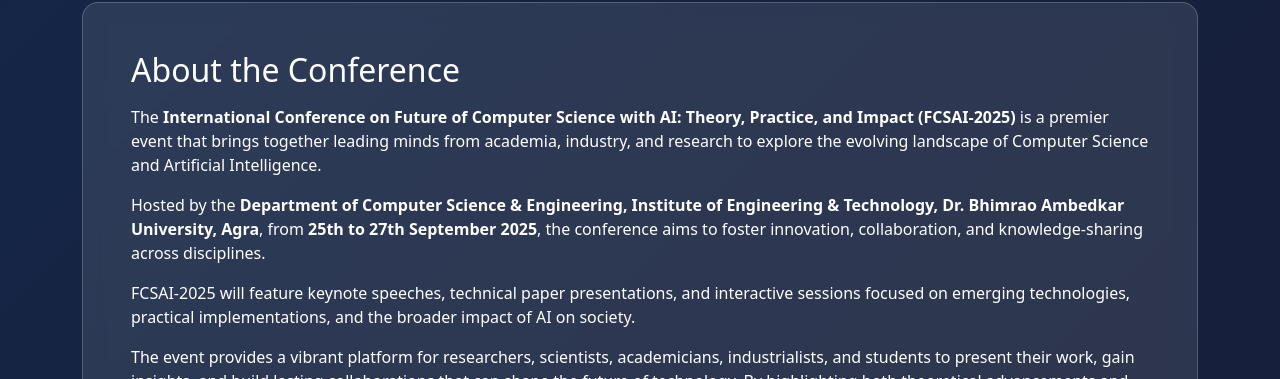
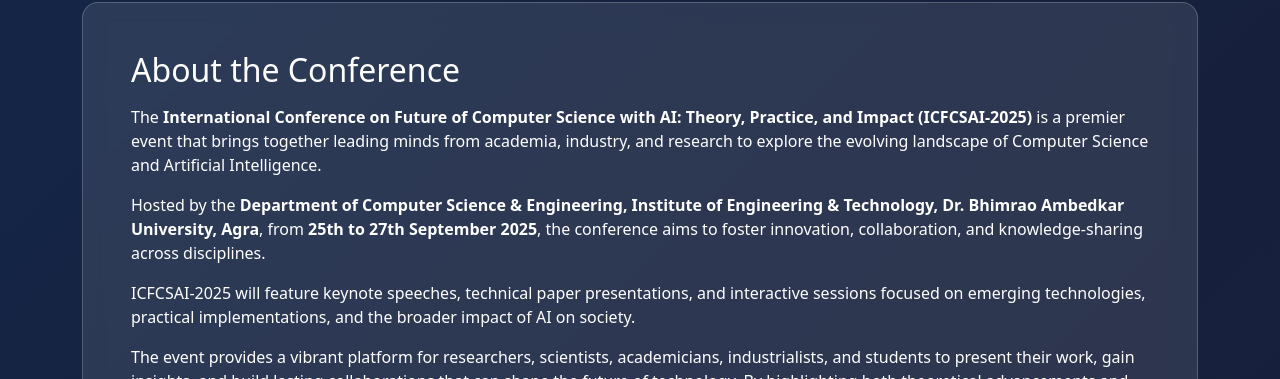
Before and after one commit to kamalexe/iet-confrence, a React (Vite) app: page / in a window 1280 px wide. Shown: the part 790-1169 px from the top of the page. Built offline with nearby package versions, Linux system fonts and the light colour scheme.

Commit message:
FCSAI->ICFCSAI

```diff
--- a/src/screens/HomeScreen.jsx
+++ b/src/screens/HomeScreen.jsx
@@ -70,13 +70,13 @@
         <div className="bg-glass p-5">
           <h2 className="mb-3">About the Conference</h2>
           <p className="mb-3">
-            The <strong>International Conference on Future of Computer Science with AI: Theory, Practice, and Impact (FCSAI-2025)</strong> is a premier event that brings together leading minds from academia, industry, and research to explore the evolving landscape of Computer Science and Artificial Intelligence.
+            The <strong>International Conference on Future of Computer Science with AI: Theory, Practice, and Impact (ICFCSAI-2025)</strong> is a premier event that brings together leading minds from academia, industry, and research to explore the evolving landscape of Computer Science and Artificial Intelligence.
           </p>
           <p className="mb-3">
             Hosted by the <strong>Department of Computer Science & Engineering, Institute of Engineering & Technology, Dr. Bhimrao Ambedkar University, Agra</strong>, from <strong>25th to 27th September 2025</strong>, the conference aims to foster innovation, collaboration, and knowledge-sharing across disciplines.
           </p>
           <p className="mb-3">
-            FCSAI-2025 will feature keynote speeches, technical paper presentations, and interactive sessions focused on emerging technologies, practical implementations, and the broader impact of AI on society.
+          ICFCSAI-2025 will feature keynote speeches, technical paper presentations, and interactive sessions focused on emerging technologies, practical implementations, and the broader impact of AI on society.
           </p>
           <p className="mb-4">
             The event provides a vibrant platform for researchers, scientists, academicians, industrialists, and students to present their work, gain insights, and build lasting collaborations that can shape the future of technology. By highlighting both theoretical advancements and real-world applications, the conference is committed to driving impactful research and inspiring the next generation of innovators in Computer Science and AI.
--- a/src/screens/VenueScreen.jsx
+++ b/src/screens/VenueScreen.jsx
@@ -9,7 +9,7 @@
       <div className="bg-glass p-4 mb-5">
         <h4 className="fw-semibold mb-3">Institute of Engineering & Technology, Agra</h4>
         <p className="mb-2">
-          The International Conference on Future of Computer Science with AI (FCSAI-2025) will be hosted at the <strong>Institute of Engineering & Technology (IET), Agra</strong>, a prestigious institution under Dr. A.P.J. Abdul Kalam Technical University (AKTU).
+          The International Conference on Future of Computer Science with AI (ICFCSAI-2025) will be hosted at the <strong>Institute of Engineering & Technology (IET), Agra</strong>, a prestigious institution under Dr. A.P.J. Abdul Kalam Technical University (AKTU).
         </p>
         <p className="mb-2">
           The institute is located at Khandari Campus, a serene academic environment situated in the heart of Agra, known for its historic legacy and accessibility.
```
